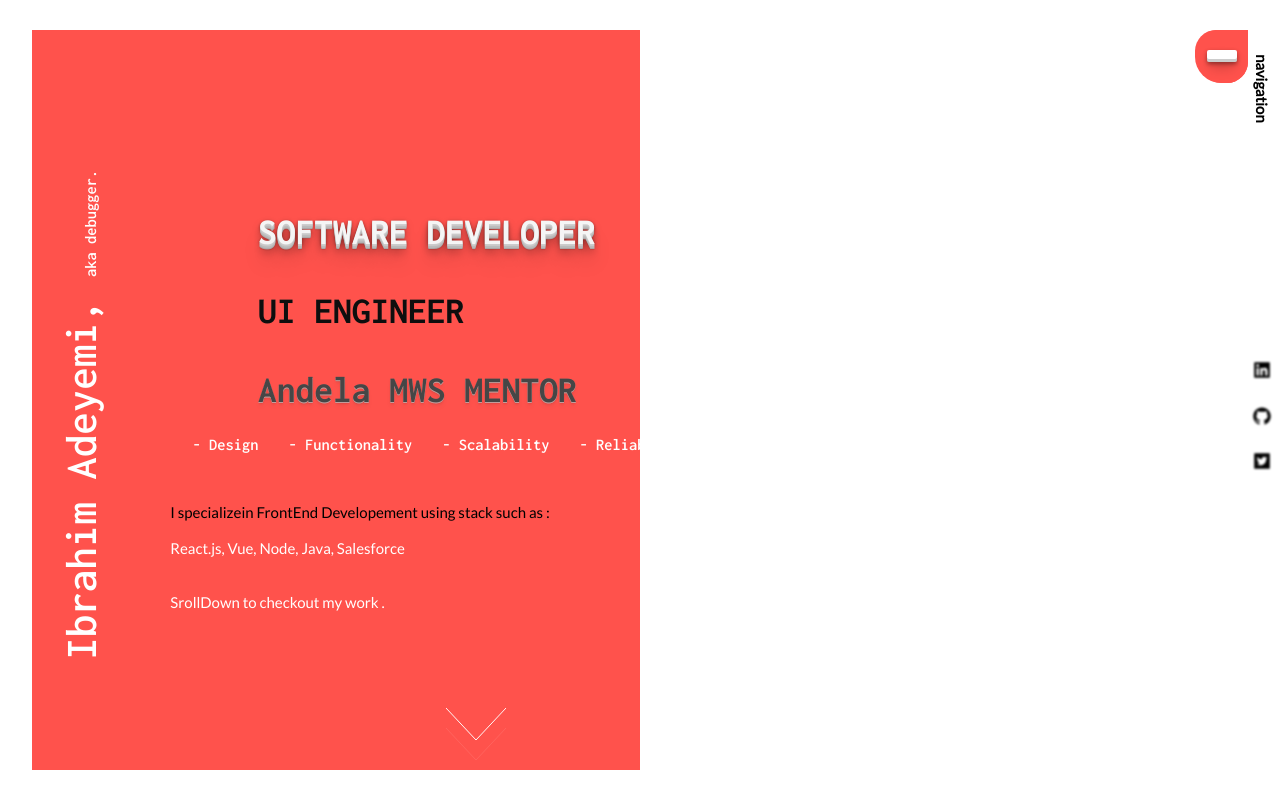
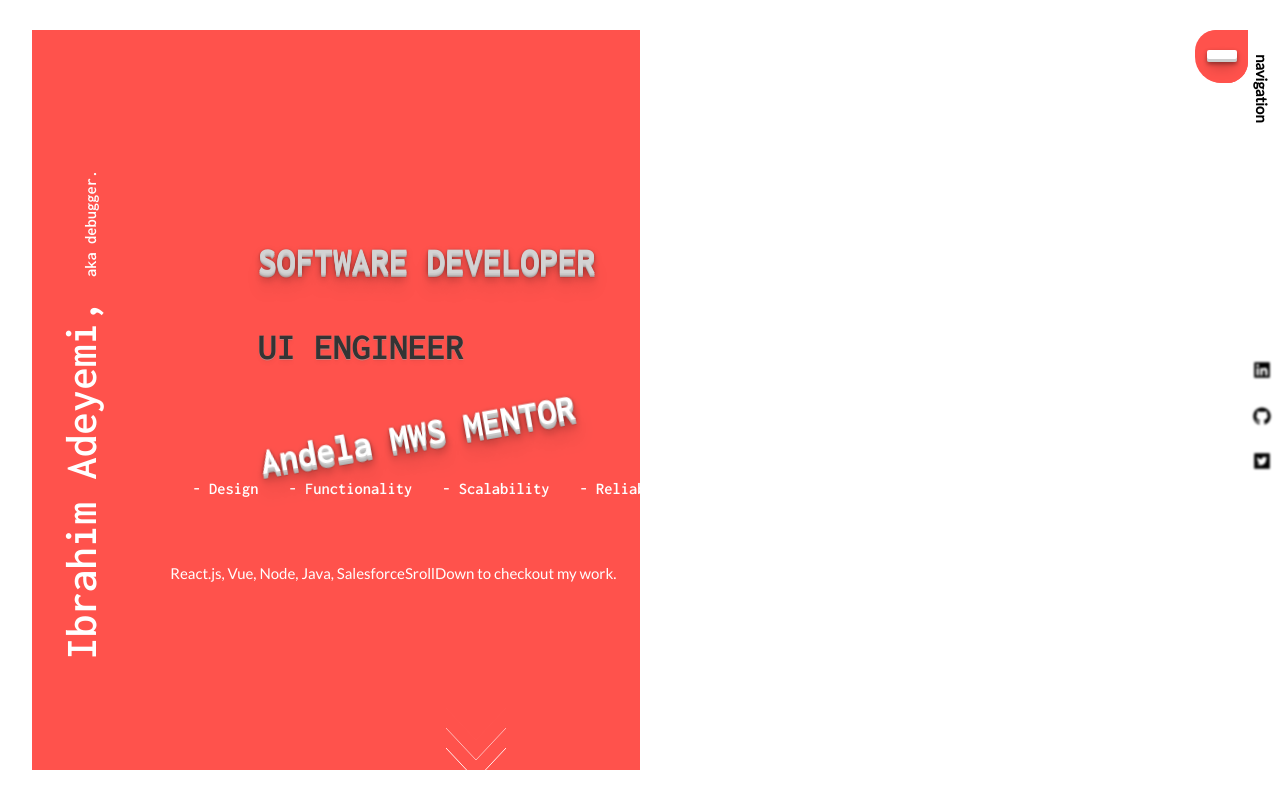
Before and after one commit to adevash07/newDebugger, a React (Create React App) app: page / in a window 1280 px wide. Built offline with nearby package versions, Linux system fonts and the light colour scheme.

Commit message:
correction

```diff
--- a/public/index.html
+++ b/public/index.html
@@ -4,7 +4,7 @@
     <meta charset="utf-8" />
     <!-- <link rel="icon" href="%PUBLIC_URL%/favicon.ico" /> -->
     <meta name="viewport" content="width=device-width, initial-scale=1" />
-    <meta name="theme-color" content="#ff5851" />
+    <meta name="theme-color" content="#ffffff" />
     <meta
       name="description"
       content="ADEYEMI IBRAHIM FrontEnd Developer debugger debuggerTech code UI ENGINEER kABIRU, SOFTWARE ENGINEER, WEB DEVELOPER NIGERIA, AFRICA, ANDELA"
--- a/src/App.js
+++ b/src/App.js
@@ -9,7 +9,7 @@ function App() {
     setTimeout(() => {
       setisLoading(false);
     });
-  }, 2000);
+  }, 3000);
   return (
     <div className='App'>
       {isLoading && <Loading />}
--- a/src/component/loading/ArrowDown/arrowDown.scss
+++ b/src/component/loading/ArrowDown/arrowDown.scss
@@ -1,17 +1,17 @@
 @use "../../../style/index.scss" as *;
 .arrows {
-  width: 60px;
   height: 72px;
   position: absolute;
   right: 0;
   margin-left: -30px;
   bottom: 20px;
   @include minQ(993px) {
+    width: 60px;
     right: 40%;
   }
   @include maxQ(441px) {
     right: unset;
-    left: 8%;
+    left: 40px;
   }
 }
 
--- a/src/component/loading/loading.scss
+++ b/src/component/loading/loading.scss
@@ -2,7 +2,7 @@
 .cssload {
   height: 100vh;
   background-color: $base;
-  animation: fade 2s ease-out reverse;
+  animation: fade 3s ease-out reverse;
 }
 .cssload__robot {
   height: 5%;
--- a/src/pages/intro/Intro.js
+++ b/src/pages/intro/Intro.js
@@ -33,17 +33,12 @@ export default function Intro({ toggle }) {
             <span>- Reliable</span>
           </h4>
           <p className='intro__about'>
-            I specializein FrontEnd Developement using stack such as :{" "}
             <span style={{ color: "white" }}>
-              {" "}
-              <br />
               <br /> React.js, Vue, Node, Java, Salesforce
             </span>
-            <br />
-            <br />
-            <br />
             <span style={{ color: "white", marginTop: "8rem" }}>
-              SrollDown to checkout my work .<ArrowDown />
+              SrollDown to checkout my work.
+              <ArrowDown />
             </span>
           </p>
         </div>
--- a/src/pages/intro/intro.scss
+++ b/src/pages/intro/intro.scss
@@ -75,7 +75,7 @@
     }
 
     @include maxQ(599px) {
-      height: 100vh;
+      height: 70vh;
     }
 
     @include minQ(993px) {
@@ -131,7 +131,7 @@
       animation: slideIn 1s 1s ease-in forwards;
       display: flex;
       flex-direction: column;
-      gap: 1.5rem;
+      gap: 2rem;
       margin-top: 5rem;
       @include maxQ(375px) {
         margin-top: 5rem;
@@ -307,7 +307,7 @@
       }
       @include maxQ(412px) {
         margin-top: 2rem;
-        gap: 1rem;
+        gap: 0rem;
       }
     }
     .intro__about {
@@ -508,7 +508,7 @@
     @include maxQ(992px) {
       display: none;
       right: unset;
-      left: 0;
+      left: 14px;
       top: 70%;
 
       margin-left: 2rem;
@@ -516,7 +516,7 @@
     }
     @include maxQ(520px) {
       right: unset;
-      left: 0;
+      left: 14px;
       top: 70%;
       z-index: 3;
       margin-left: 0;
--- a/src/pages/projects/Project.js
+++ b/src/pages/projects/Project.js
@@ -27,7 +27,7 @@ export default function Project() {
                 Node.js, web socket
               </p>
               <h4>
-                <a href='https://strings.netlify.app'>
+                <a href='https://stringschat.netlify.app'>
                   View More <BsBoxArrowInUpRight />
                 </a>
               </h4>
@@ -44,7 +44,7 @@ export default function Project() {
                 React, Context Api, Firebase, scss
               </p>
               <h4>
-                <a alt='link' href='#e'>
+                <a alt='link' href='https://'>
                   View More <BsBoxArrowInUpRight />
                 </a>
               </h4>
--- a/src/pages/stacks/Stacks.js
+++ b/src/pages/stacks/Stacks.js
@@ -1,5 +1,4 @@
 import React from "react";
-import { ImQuotesRight, ImQuotesLeft } from "react-icons/im";
 import "./stacks.scss";
 
 export default function Stacks() {
@@ -20,37 +19,20 @@ export default function Stacks() {
                 I have <span className='red'>over 2years</span> Experince in
                 Software Engineering and currently working as{" "}
                 <span className='red'>FrontEnd Developer @ImperoTechne.</span>
-                <br />
-                <br /> Through this experiences, I've had the oppurtunity to
-                collaborate with several talented developer and designer in
-                creating digital products such as{" "}
+              </span>
+              <span>
+                Worked on Project{" "}
                 <span className='red'>
                   ERP SOLUITON and Freelancing Solution like UpWork.
                 </span>{" "}
-                for both Enterprise and consumer use, writing code that are
-                maintaineable and scaleable.
+                for both Enterprise and Consumer use.
               </span>
-            </p>
-            <p className='quote'>
-              <ImQuotesLeft />{" "}
-              <span>
-                I've worked alongside top-notch designers and developers,
-                collaborating with developer from communities such{" "}
-                <span className='red'>
-                  Andela Developer, I4G Developers, Hng Coummunities{" "}
-                </span>{" "}
-                all which have raised my standards for whats expected of any web
-                application.{" "}
-              </span>
-              <ImQuotesRight />
             </p>
           </div>
           <div className='stack__grid__list1 gads'>
             <div className='stack__gads'>
-              <h1
-                className='stack__gads__header header1'
-                style={{ marginTop: "5rem" }}>
-                Being an Andela Mobile Web Specialist Mentor{" "}
+              <h1 className='stack__gads__header header1'>
+                Being an Andela Web Specialist Mentor{" "}
                 <span className='dot'>.</span>
               </h1>
               <p className='stack__gads__text'>
@@ -64,18 +46,13 @@ export default function Stacks() {
                 program.
                 <br />
                 <br />
-                Tasked with the duties of mentoring both aspiring, junior & even
+                Tasked with the duties of mentoring both aspiring, junior,
                 Intermediate level developer, guilding on through the process
                 building web and wep applicatio. <br />
                 <br />
-                Provide lessons from HTML, CSS and Javascript, React, Angular,
+                Provided lessons from HTML, CSS and Javascript, React, Angular,
                 git. Finally, guilding them on building a Web Application as
                 their final assesment for getting the certification.
-                <br />
-                <br />
-                It served as a oppurtunity to learn from developers from all
-                level and different corners of the world, brushing on my
-                programming, leadership and mentoring skills.
               </p>
             </div>
             <div className='stack__duties'></div>
--- a/src/pages/stacks/stacks.scss
+++ b/src/pages/stacks/stacks.scss
@@ -4,11 +4,9 @@
   color: white;
   height: fit-content;
   @include maxQ(699px) {
-    height: 165rem;
+    height: 170rem;
   }
-  @include maxQ(389px) {
-    height: 200rem;
-  }
+
   &__con {
     height: fit-content;
     width: 92%;
@@ -18,12 +16,13 @@
       padding: 18rem 0 8rem 0;
     }
     @include maxQ(389px) {
-      padding: 28rem 0 8rem 0;
+      padding: 20rem 0 8rem 0;
     }
   }
 
   &__about {
     margin-top: 4rem;
+    margin-bottom: 2rem;
   }
   .dot {
     color: $base;
@@ -47,7 +46,6 @@
       }
 
       &.gads {
-        margin-top: 4rem;
         max-height: fit-content;
       }
       p {
@@ -57,8 +55,8 @@
         line-height: 2rem;
         text-align: justify;
         display: flex;
-        justify-content: center;
-        align-items: center;
+        flex-direction: column;
+        gap: 1rem;
       }
       .quote {
         text-align: center;
@@ -73,20 +71,14 @@
     flex: 1;
     margin-bottom: 4rem;
 
-    @include maxQ(460px) {
-      margin-top: 6rem;
-    }
+    margin-top: 4rem;
 
-    @include maxQ(395px) {
-      margin-top: 8rem;
-    }
+    // @include maxQ(395px) {
+    //   margin-top: 8rem;
+    // }
 
     &__header {
       text-align: center;
-
-      .header1 {
-        margin-top: 4rem;
-      }
     }
 
     &__text {
```
